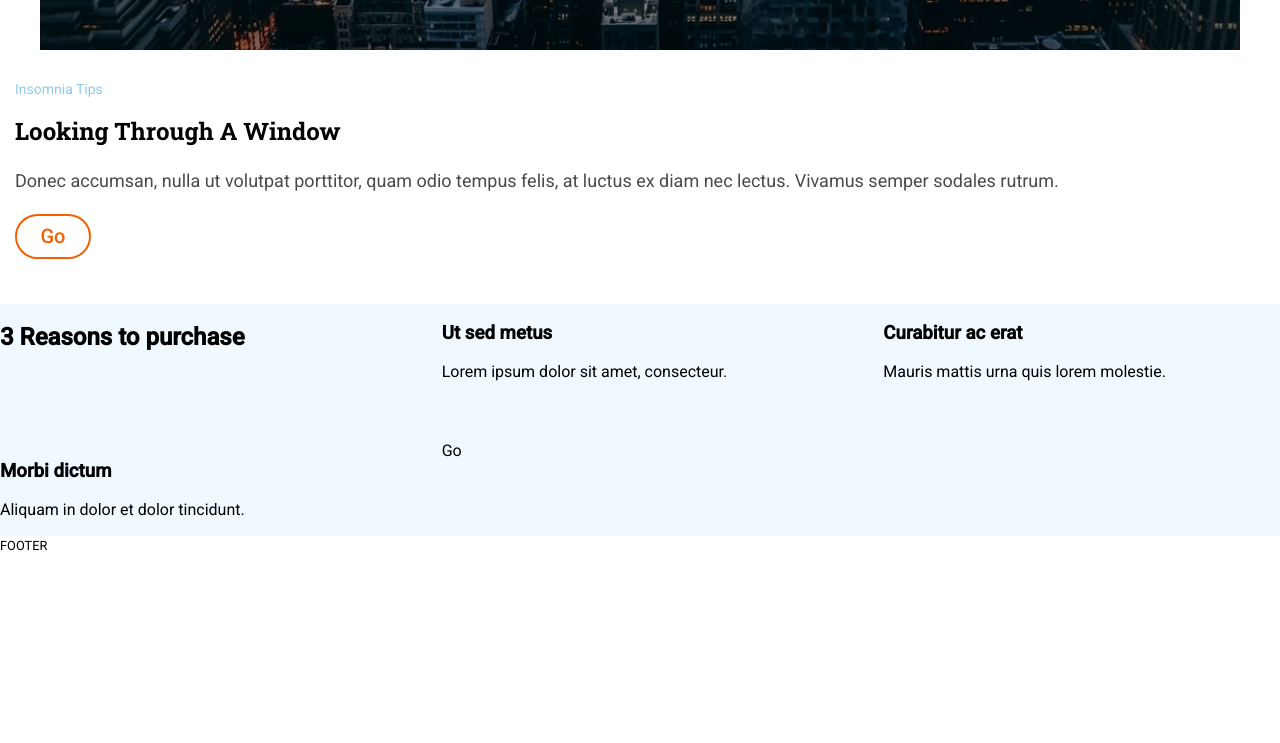
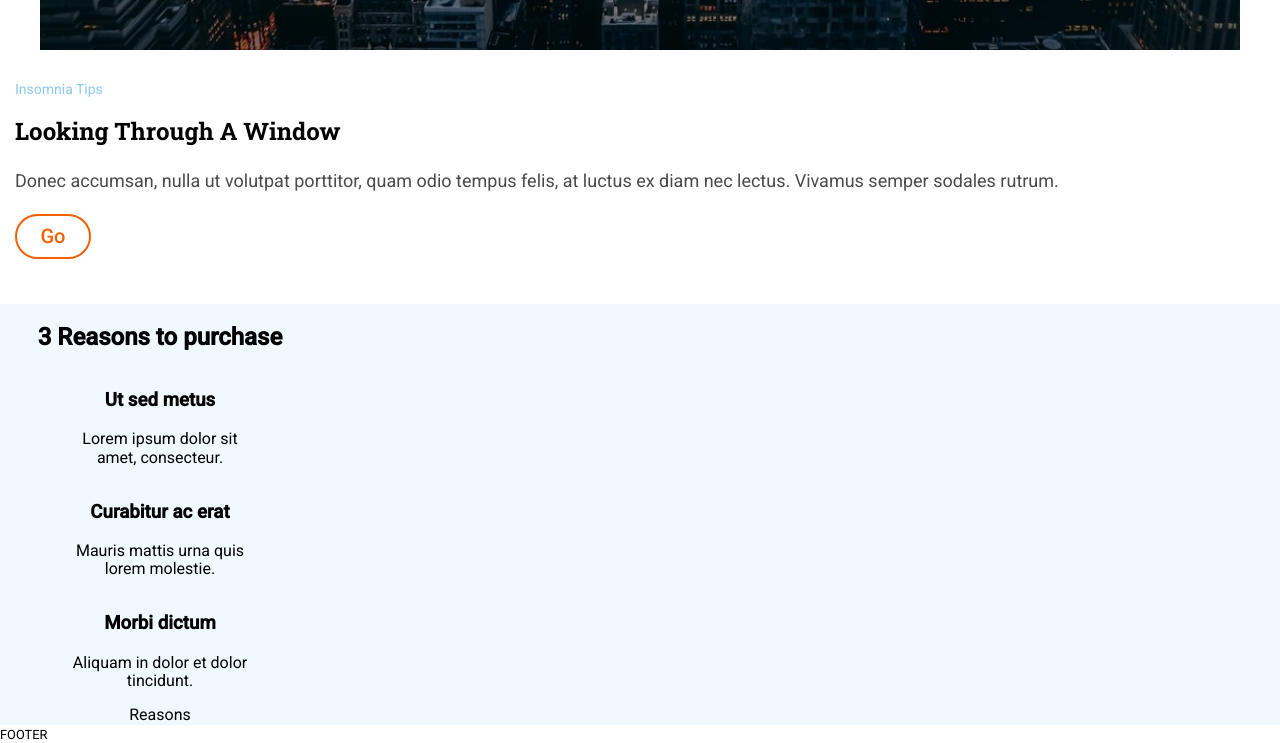
Before and after one commit to seguramaria/modulo-1-evaluacion-final-seguramaria, a website: page src/html/index.html in a window 1280 px wide. Shown: the part 750-1493 px from the top of the page. Before the commit the page ends 1304 px from the top, so only its background shows below. Drawn offline with nearby package versions, Linux system fonts and the light colour scheme; files that its build step writes are made by us from their sources; files whose address does not match are found by name.

Commit message:
Add grid columns and rows

```diff
--- a/src/html/partials/main.html
+++ b/src/html/partials/main.html
@@ -14,21 +14,21 @@
       </div>
     </article>
     <article class="reasons">
-      <h2>3 Reasons to purchase</h2>
+      <h2 class="title-reasons">3 Reasons to purchase</h2>
       <div class="reason-1">
         <h3>Ut sed metus</h3>
         <p>Lorem ipsum dolor sit amet, consecteur.</p>
       </div>
-      <div>
+      <div class="reason-2">
         <h3>Curabitur ac erat</h3>
         <p>Mauris mattis urna quis lorem molestie.</p>
       </div>
-      <div>
+      <div class="reason-3">
         <h3>Morbi dictum</h3>
         <p>Aliquam in dolor et dolor tincidunt.</p>
       </div>
-      <div>
-        <a href="https://adalab.es/" title="Ir a Adalab">Go</a>
+      <div class="reason-button">
+        <a href="https://adalab.es/" title="Ir a Adalab">Reasons</a>
       </div>
     </article>
   </section>
--- a/src/scss/layout/_main.scss
+++ b/src/scss/layout/_main.scss
@@ -55,7 +55,28 @@
 .reasons {
   background-color: $light-blue;
   display: grid;
-  grid-template-columns: 1fr 1fr 1fr;
+  grid-template-columns: 70px 180px 70px;
   grid-template-rows: 30px 93px 93 px 93 px 45px;
-  grid-gap: 45px;
+  //   grid-gap-rows: 45px;
+  text-align: center;
+  .title-reasons {
+    grid-column: 1 / 4;
+    grid-row: 1 / 2;
+  }
+  .reason-1 {
+    grid-column: 2 / 3;
+    grid-row: 2 / 3;
+  }
+  .reason-2 {
+    grid-column: 2 / 3;
+    grid-row: 3 / 4;
+  }
+  .reason-3 {
+    grid-column: 2 / 3;
+    grid-row: 4 / 5;
+  }
+  .reason-button {
+    grid-column: 2 / 3;
+    grid-row: 5 / 6;
+  }
 }
```
